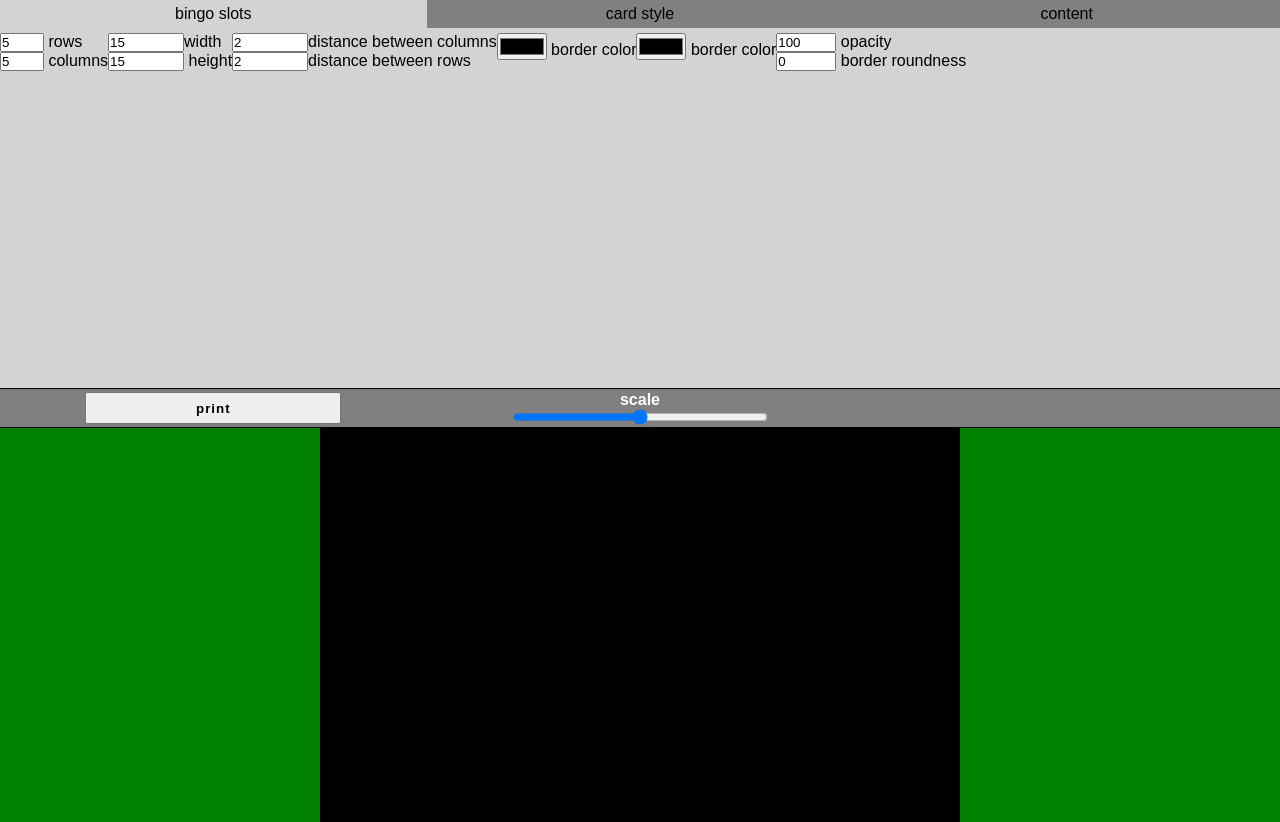
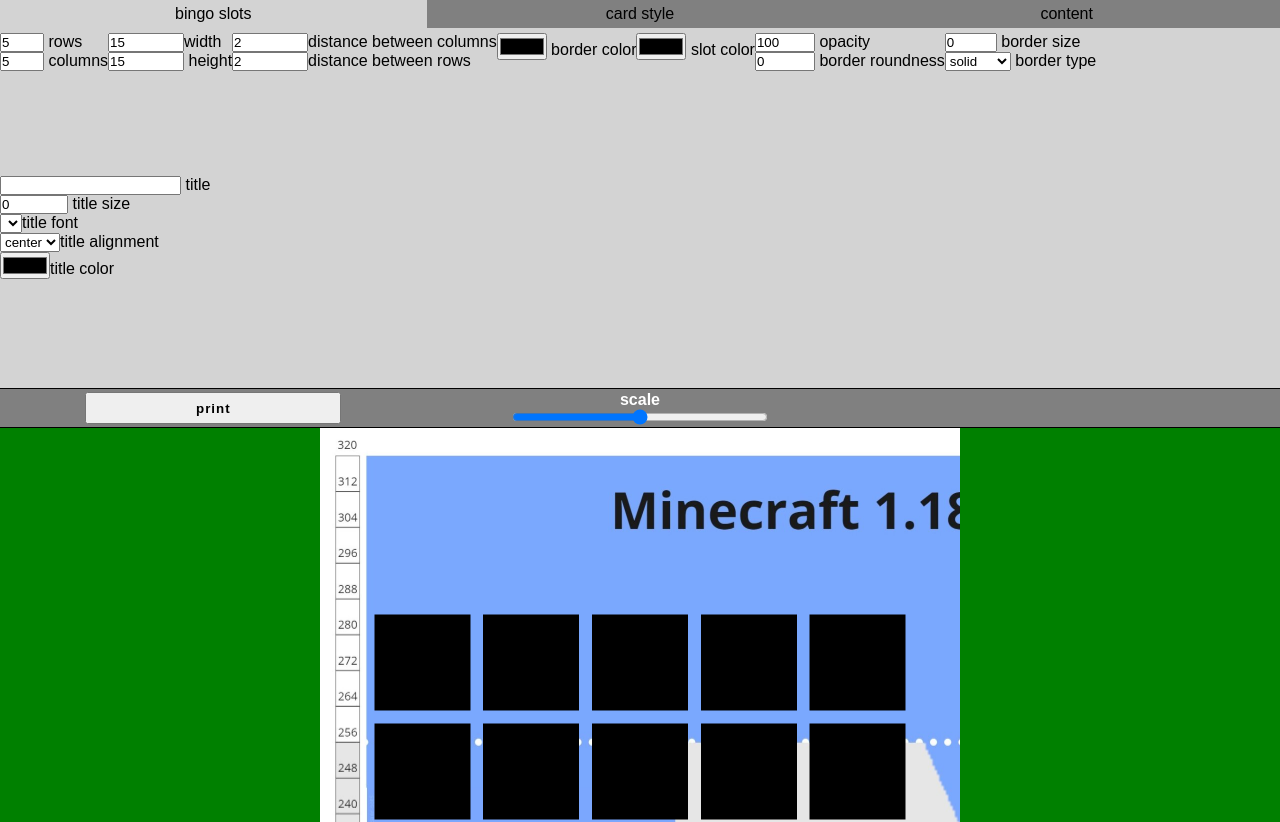
Before and after one commit to panW2137/bingoscript, a plain HTML site: page index.html in a window 1280 px wide. Shown: the top 822 px of the page. Drawn offline with Linux system fonts and the light colour scheme; files whose address does not match are found by name.

Commit message:
bg image and title
added ability to upload an image as bingo background

added ability to clear said image as bingo background

added ability to create and customize bingo title

```diff
--- a/eventListeners.js
+++ b/eventListeners.js
@@ -2,7 +2,7 @@
 let scaleRange = document.getElementById("vis_scale")
 scaleRange.addEventListener('input', () => {
     let scale = scaleRange.value
-    document.getElementById("visualisation").style.transform = 'scale('+scale+')'
+    document.getElementById("visualization").style.transform = 'scale('+scale+')'
 })
 
 //update the bingo content from user input
@@ -10,3 +10,30 @@
 textArea.addEventListener('input',()=>{
     updateContent()
 })
+
+//handle image upload, hopefully change later
+//thanks chatGPT
+document.getElementById('input_bg_img').addEventListener('change', function (e) {
+    handleImageUpload(e);
+  });
+
+  function handleImageUpload(event) {
+    const fileInput = event.target;
+    const file = fileInput.files[0];
+
+    if (file) {
+      const reader = new FileReader();
+
+      reader.onload = function (e) {
+        const imageDataUrl = e.target.result;
+        applyImageAsBackground(imageDataUrl);
+      };
+
+      reader.readAsDataURL(file);
+    }
+  }
+
+  function applyImageAsBackground(imageDataUrl) {
+    const myDiv = document.getElementById('visualization');
+    myDiv.style.backgroundImage = 'url(' + imageDataUrl + ')';
+  }
--- a/generate.js
+++ b/generate.js
@@ -27,6 +27,15 @@
 
 //border
 let borderRoundness
+let borderSize
+let borderType
+
+//title
+let titleText
+let titleFont
+let titleColor
+let titleAlignment
+let titleSize
 
 
 //generates slots of bingo card within visualization
@@ -57,15 +66,25 @@
     colSpace = document.getElementById("input_col_dist").value
     rowSpace = document.getElementById("input_row_dist").value
     //color
-    slotBgCol = document.getElementById("input_border_color").value
-    slotBorderCol = document.getElementById("input_slot_bg_color").value
+    slotBorderCol = document.getElementById("input_border_color").value
+    slotBgCol = document.getElementById("input_slot_bg_color").value
     slotOpac = document.getElementById("input_slot_opacity").value
     //border
     borderRoundness = document.getElementById("input_slot_roundness").value
+    borderType = document.getElementById("input_border_type").value
+    borderSize = document.getElementById("input_border_size").value
+    //title
+    titleText = document.getElementById("input_bingo_title").value
+    titleAlignment = document.getElementById("input_bingo_tit_align").value
+    titleSize = document.getElementById("input_title_size").value
+    titleColor = document.getElementById("input_title_color").value
+    titleFont = document.getElementById("input_title_font").value
 }
 
 function generate_bingo(){
     //let counter = 0; //temporary, remove later, probably
+
+    titleDiv.innerHTML = titleText
 
     for(let i=0; i<rows; i++){ //row
         //create new row
@@ -111,11 +130,18 @@
         slot.style.marginRight = (colSpace/2)+"vw"
 
         //color
-        slot.style.border = "1px solid "+slotBorderCol
+        //slot.style.border = "1px solid "+slotBorderCol
         slot.style.backgroundColor = slotBgCol
         slot.style.opacity = slotOpac/100
 
         //border
         slot.style.borderRadius = borderRoundness + "%"
+        slot.style.border = borderSize+"px "+borderType+" "+slotBorderCol
+
+        //title
+        titleDiv.style.color = titleColor
+        titleDiv.style.textAlign = titleAlignment
+        titleDiv.style.fontSize = titleSize+"px"
+        titleDiv.style.fontFamily = "Arial" // change later
     }
 }
--- a/index.html
+++ b/index.html
@@ -61,7 +61,7 @@
 
                 <div>
                     <div>
-                        <input type="color" id="input_slot_bg_color" onchange="update_bingo()"> border color
+                        <input type="color" id="input_slot_bg_color" onchange="update_bingo()"> slot color
                     </div>
                 </div>
 
@@ -73,6 +73,50 @@
                         <input type="number" id="input_slot_roundness" min="0" max="100" value="0" onchange="update_bingo()"> border roundness
                     </div>
                 </div>
+
+                <div>
+                    <div>
+                        <input type="number" id="input_border_size" min="0" max="50" value="0" onchange="update_bingo()"> border size
+                    </div>
+                    <div>
+                        <select id="input_border_type" onchange="update_bingo()">
+                            <option value="solid">solid</option>
+                            <option value="dashed">dashed</option>
+                            <option value="dotted">dotted</option>
+                            <option value="double">double</option>
+                            <option value="groove">groove</option>
+                            <option value="ridge">ridge</option>
+                            <option value="inset">inset</option>
+                            <option value="outset">outset</option>
+                            <option value="none">none</option>
+                        </select> border type
+                    </div>
+                </div>
+
+                <div>
+                    <div>
+                        <input type="text" id="input_bingo_title" onchange="update_bingo()"> title
+                    </div>
+                    <div>
+                        <input type="number" min="0" max="1000" id="input_title_size" value="0" onchange="update_bingo()"> title size
+                    </div>
+                    <div>
+                        <select onchange="update_bingo()" id="input_title_font">
+
+                        </select>title font
+                    </div>
+                    <div>
+                        <select onchange="update_bingo()" id="input_bingo_tit_align">
+                            <option value="center">center</option>
+                            <option value="left">left</option>
+                            <option value="right">right</option>
+                            <option value="justify">justify</option>
+                        </select>title alignment
+                    </div>
+                    <div>
+                        <input type="color" id="input_title_color" onchange="update_bingo()">title color
+                    </div>
+                </div>
             </div>
 
             <div class="panel" id="edit_style">
@@ -81,10 +125,10 @@
                         <input type="color" id="input_bg_color" onchange="update_style()"> background color
                     </div>
                     <div>
-                        <input type="file" id="input_bg_img" accept="image/*" onchange="update_style()"> background image
+                        <input type="file" id="input_bg_img" accept="image/*"> background image
                     </div>
                     <div>
-                        <input type="checkbox" id="input_bg_option" onchange="update_style()"> use image
+                        <button onclick="clear_bg_img()">clear img</button>
                     </div>
                 </div>
             </div>
@@ -111,9 +155,15 @@
 
 
         <div class="visualization" id="visualization">
+            <div>
+                <h1 id="bingoTitle"> bingo </h1>
+            </div>
             <table class="slotContainer" id="slotContainer">
 
             </table>
+            <div>
+
+            </div>
         </div>
     </div>
     <script src="let.js">
--- a/let.js
+++ b/let.js
@@ -1,2 +1,3 @@
 let bingoCard = document.getElementById("visualization")
 let slotContainer = document.getElementById("slotContainer")
+let titleDiv = document.getElementById("bingoTitle")
--- a/style.css
+++ b/style.css
@@ -40,9 +40,11 @@
     padding-top: 5px;
     padding-bottom: 5px;
     background-color: lightgray;
+    display: flex;
     display: none;
     width: 100vw;
     height: 350px;
+    flex-wrap: wrap;
 }
 
 
@@ -75,13 +77,15 @@
 .visualization{
     transform-origin: top;
     transition: transform 0.05s;
-    background-color: red;
+
+    background-image: url("D:/github/bingoscript/Nowy folder/FFdKHA7X0AQCkVv.png");
     width: 100vw;
     height: 141.27vw;
     display: flex;
-    justify-content: center;
+    justify-content: space-between;
     align-items: center;
     transform: scale(0.5);
+    flex-direction: column;
 }
 
 .slotContainer {
--- a/style.js
+++ b/style.js
@@ -7,7 +7,6 @@
 //background
 let bgColor
 let bgImg
-let useImg = document.getElementById("input_bg_option").checked
 
 function update_style(){
     fetch_style_values()
@@ -22,8 +21,8 @@
 
 function generate_background_style(){
     bingoCard.style.backgroundColor = bgColor
-    //fix later
-    //if((useImg)){
-    //    bingoCard.style.backgroundImage = "url("+bgImg+")"
-    //}
 }
+
+function clear_bg_img(){
+    document.getElementById('visualization').style.backgroundImage = "none"
+}
```
Also changed, not shown: Nowy folder/FFdKHA7X0AQCkVv.png (added).
